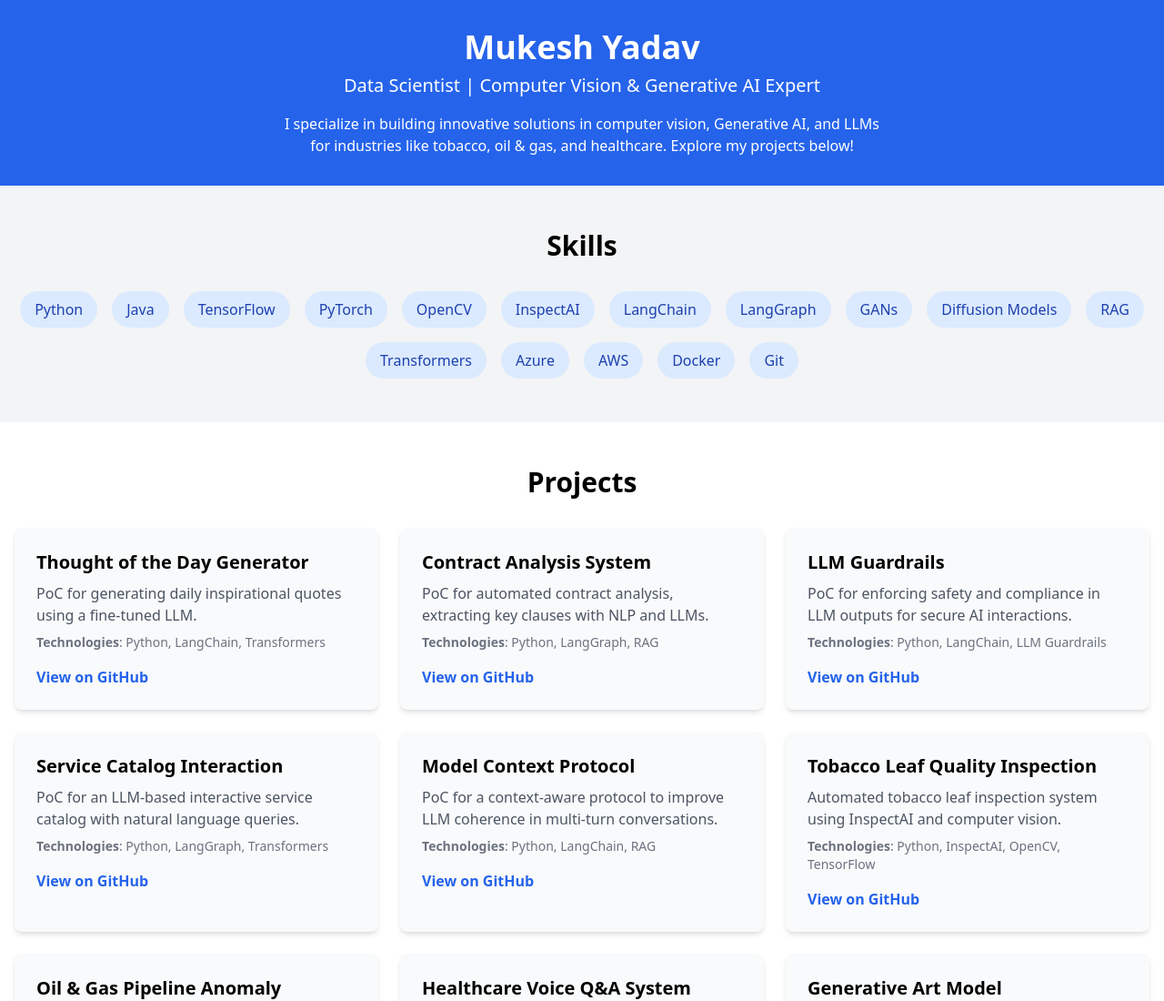
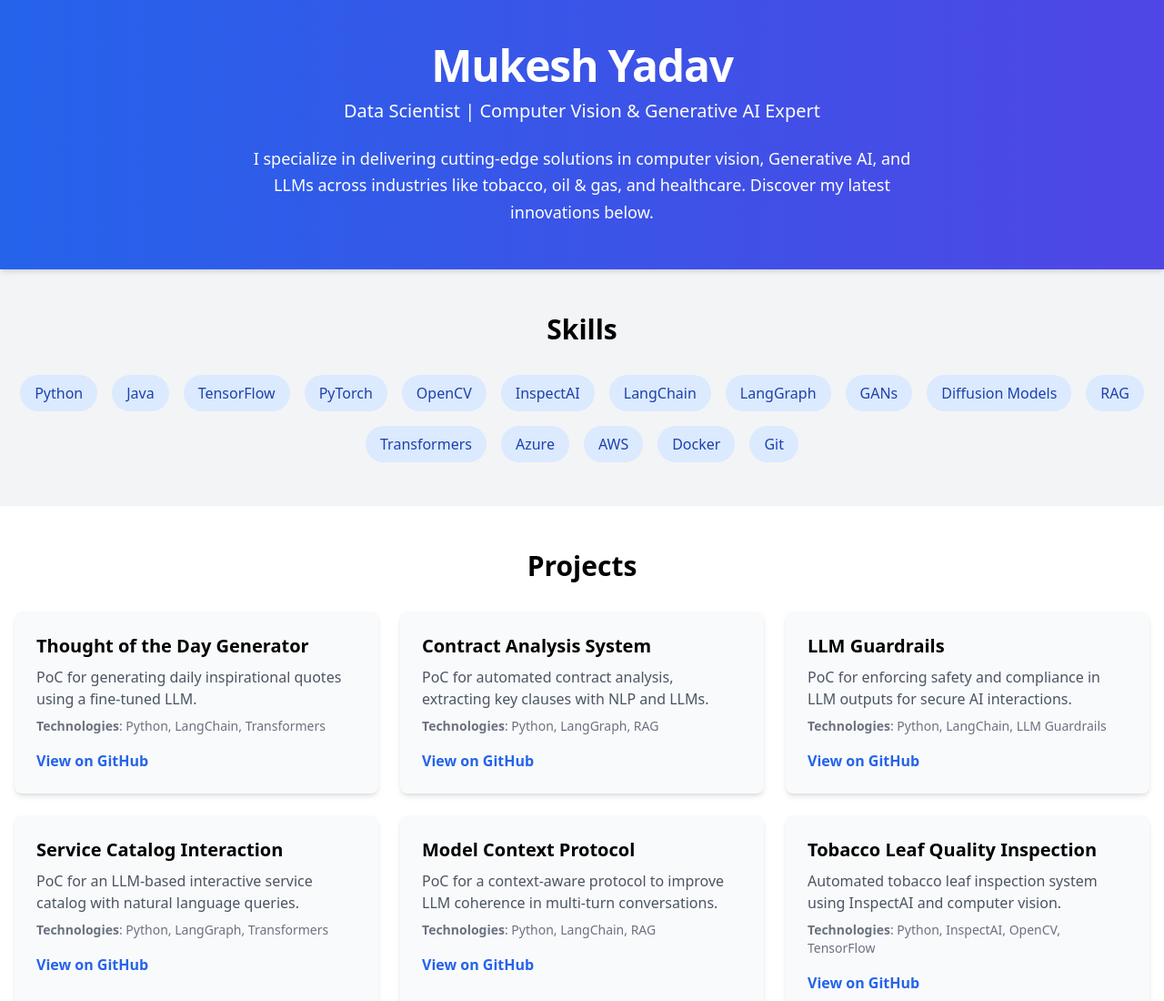
Before and after one commit to eryadavmukesh/eryadavmukesh.github.io, a plain HTML site: page index.html in a window 1280 px wide. Shown: the top 1100 px of the page at 91% size. Drawn offline with nearby package versions, Linux system fonts and the light colour scheme.

Commit message:
changes.

```diff
--- a/index.html
+++ b/index.html
@@ -17,12 +17,12 @@
 </head>
 <body class="bg-gray-100 font-sans">
   <!-- Header -->
-  <header class="bg-blue-600 text-white py-8">
-    <div class="container mx-auto px-4 text-center">
-      <h1 class="text-4xl font-bold">Mukesh Yadav</h1>
-      <p class="text-xl mt-2">Data Scientist | Computer Vision & Generative AI Expert</p>
-      <p class="mt-4 max-w-2xl mx-auto">
-        I specialize in building innovative solutions in computer vision, Generative AI, and LLMs for industries like tobacco, oil & gas, and healthcare. Explore my projects below!
+  <header class="bg-gradient-to-r from-blue-600 to-indigo-600 text-white py-12 shadow-md">
+    <div class="max-w-5xl mx-auto px-6 text-center">
+      <h1 class="text-5xl font-extrabold tracking-tight">Mukesh Yadav</h1>
+      <p class="text-xl mt-3">Data Scientist | Computer Vision & Generative AI Expert</p>
+      <p class="mt-6 text-lg leading-relaxed max-w-3xl mx-auto">
+        I specialize in delivering cutting-edge solutions in computer vision, Generative AI, and LLMs across industries like tobacco, oil & gas, and healthcare. Discover my latest innovations below.
       </p>
     </div>
   </header>
```
